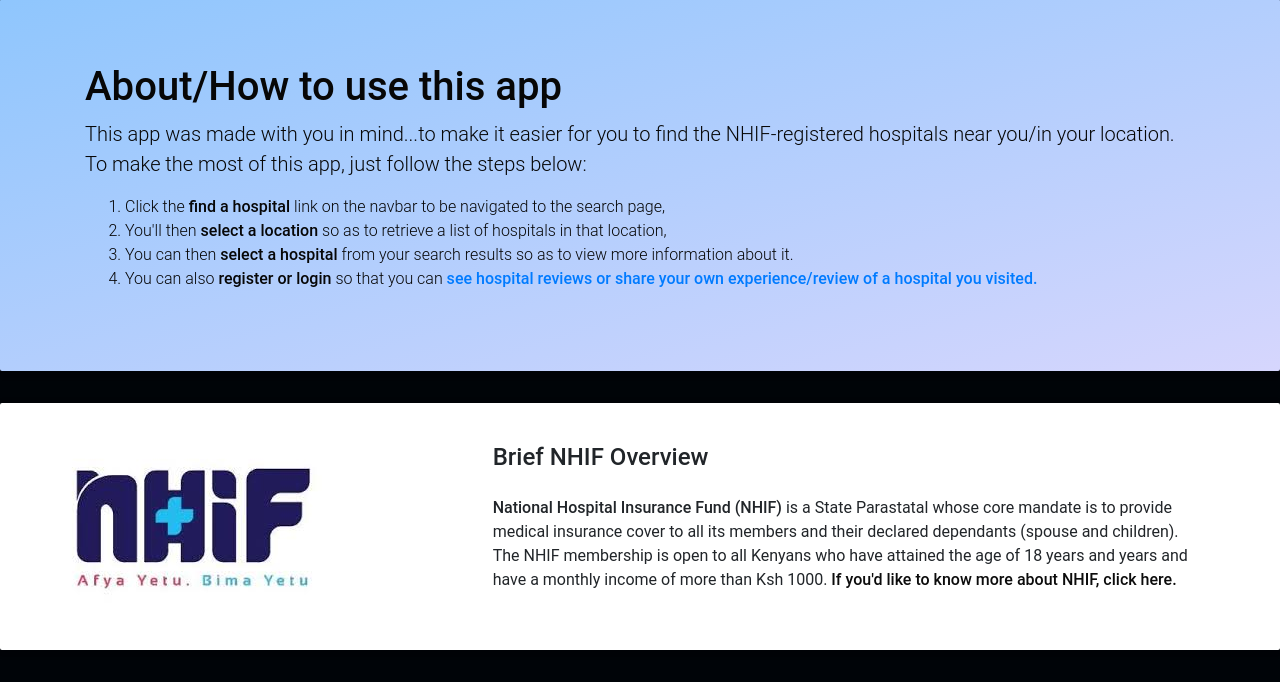
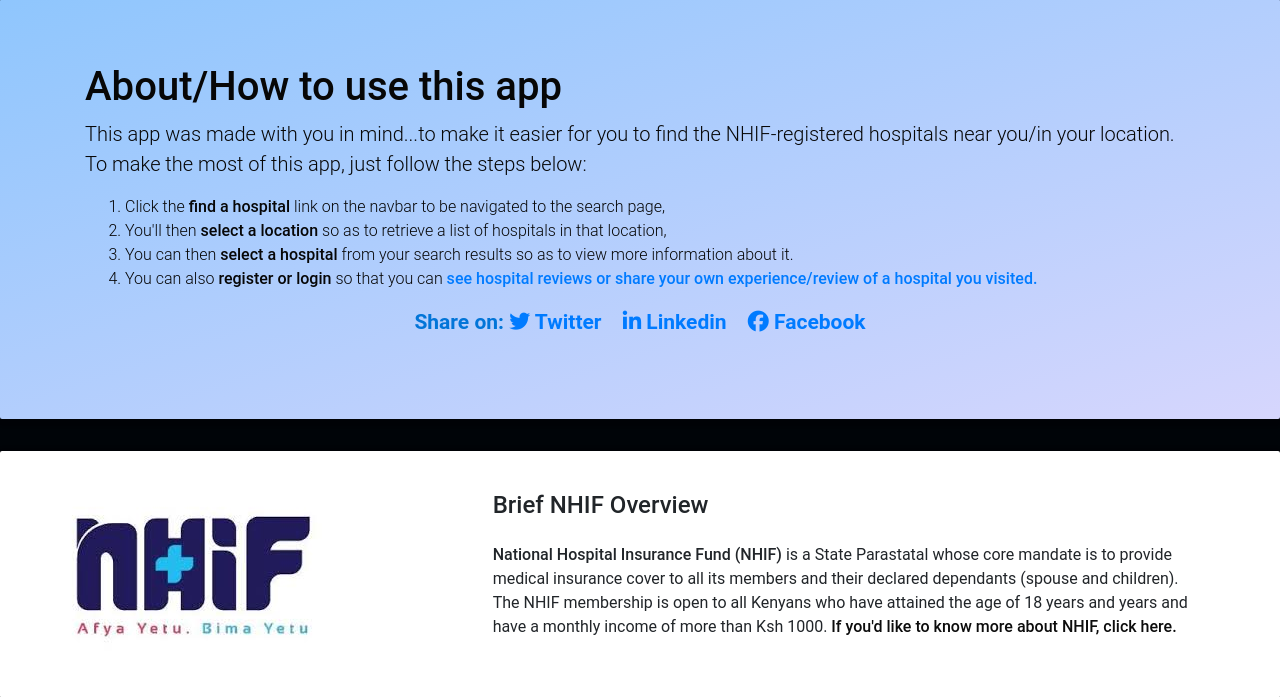
Before and after one commit to rknyra/NHIF-Hospitals-Near-Me, a Django app: page / in a window 1280 px wide. Shown: the part 812-1509 px from the top of the page. Run offline with Django 3.2, Linux system fonts and the light colour scheme; some libraries are stand-ins or nearby versions.

Commit message:
add app-sharing-links where users can tell others about the app via other social media sites and modify the app links to navigate to all the right pages and/or sections of app

```diff
--- a/nhif_hnm_app/templates/index.html
+++ b/nhif_hnm_app/templates/index.html
@@ -23,7 +23,7 @@
           <div class="mask rgba-black-light"></div>
         </div>
         <div class="carousel-caption">
-          <h1 class="h1-responsive"> <a href="/" class="whiteLink"> Join the community and share your hospital reviews </a> </h1>
+          <h1 class="h1-responsive"> <a href="/reviews" class="whiteLink"> Join the community and share your hospital reviews </a> </h1>
         </div>
       </div>
       <div class="carousel-item">
@@ -34,7 +34,7 @@
           <div class="mask rgba-black-strong"></div>
         </div>
         <div class="carousel-caption">
-          <h1 class="h1-responsive"> <a href="/" class="whiteLink"> Let others know how easy it now is to find a hospital </a> </h1>
+          <h1 class="h1-responsive"> <a href="{% url 'index' %}#share" class="whiteLink"> Let others know how easy it now is to find a hospital </a> </h1>
         </div>
       </div>
       <div class="carousel-item">
@@ -45,7 +45,7 @@
           <div class="mask rgba-black-strong"></div>
         </div>
         <div class="carousel-caption">
-          <h1 class="h1-responsive"> <a href="/" class="whiteLink"> Find NHIF-registered hospitals near you </a> </h1>
+          <h1 class="h1-responsive"> <a href="/search" class="whiteLink"> Find NHIF-registered hospitals near you </a> </h1>
         </div>
       </div>
     </div>
@@ -74,8 +74,14 @@
         <li> Click the <strong> find a hospital </strong> link on the navbar to be navigated to the search page, </li>
         <li> You'll then <strong> select a location </strong> so as to retrieve a list of hospitals in that location, </li>
         <li> You can then <strong> select a hospital </strong> from your search results so as to view more information about it. </li>
-        <li> You can also <strong> register or login </strong> so that you can <strong> <a href="/"> see hospital reviews or share your own experience/review of a hospital you visited. </a> </strong> </li>
+        <li> You can also <strong> register or login </strong> so that you can <strong> <a href="/reviews"> see hospital reviews or share your own experience/review of a hospital you visited. </a> </strong> </li>
       </ol>
+
+      <p class="text-center whiteLink" id="share"> Share on:
+      <a href="https://twitter.com/share" class="mr-3"> <i class="fa fa-twitter"> </i> Twitter</i> </a>
+      <a href="https://linkedin.com/share" class="mr-3"> <i class="fa fa-linkedin"> </i> Linkedin</i> </a>
+      <a href="https://facebook.com/share"> <i class="fa fa-facebook"> </i> Facebook</i> </a>
+      </p>
     </div>
   </div>
 <!-- end of ABOUT SECTION -->
--- a/nhif_hnm_app/templates/navbar.html
+++ b/nhif_hnm_app/templates/navbar.html
@@ -21,7 +21,7 @@
             <a class="nav-link" href="/search">Find Hospital</a>
           </li>
           <li class="nav-item">
-            <a class="nav-link" href="#">Hospital Reviews</a>
+            <a class="nav-link" href="/reviews">Hospital Reviews</a>
           </li>
         </ul>
       </div>
--- a/nhif_hnm_app/urls.py
+++ b/nhif_hnm_app/urls.py
@@ -4,5 +4,6 @@ from django.urls import path
 
 urlpatterns = [
     path('',views.index,name='index'),
-    path('search/',views.search,name='search')
+    path('search/',views.search,name='search'),
+    path('reviews/',views.reviews,name='reviews')
 ]
--- a/nhif_hnm_app/views.py
+++ b/nhif_hnm_app/views.py
@@ -13,3 +13,8 @@ def index(request):
 def search(request):
 
     return render(request, 'hnm_pages/find_hospitals.html', locals())
+
+#hospital reviews
+def reviews(request):
+
+    return render(request, 'hnm_pages/hospital_reviews.html', locals())
--- a/static/css/custom.css
+++ b/static/css/custom.css
@@ -61,3 +61,17 @@ body {
     text-align:center;
     font-size: large;
  }
+ .reviews {
+    padding-top: 1rem;
+ }
+
+#share {
+    font-size: 21px;
+    font-weight: bold;
+    color: #0275d8;
+
+}
+#share a {
+    font-size: 21px;
+    font-weight: bold;
+ }
```
